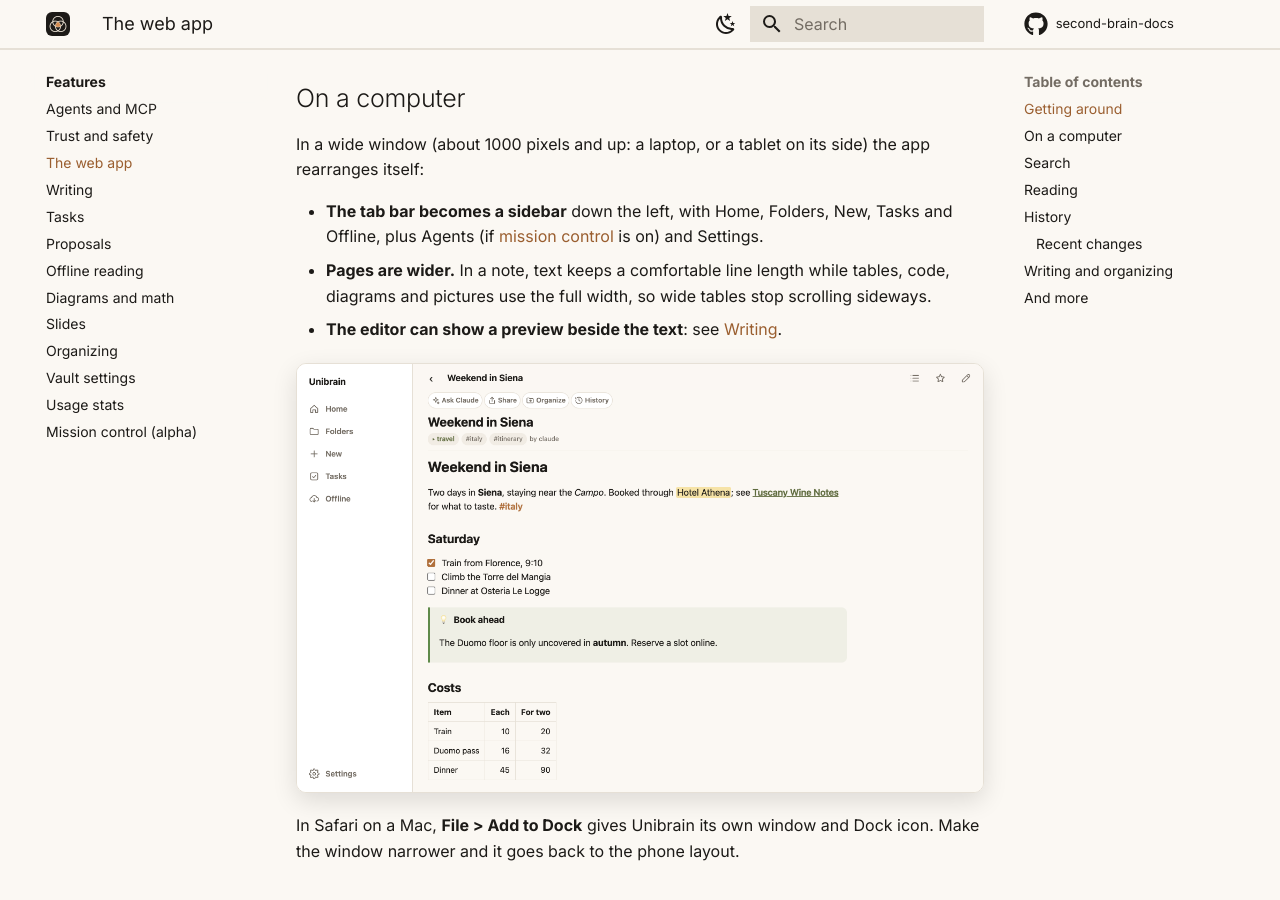
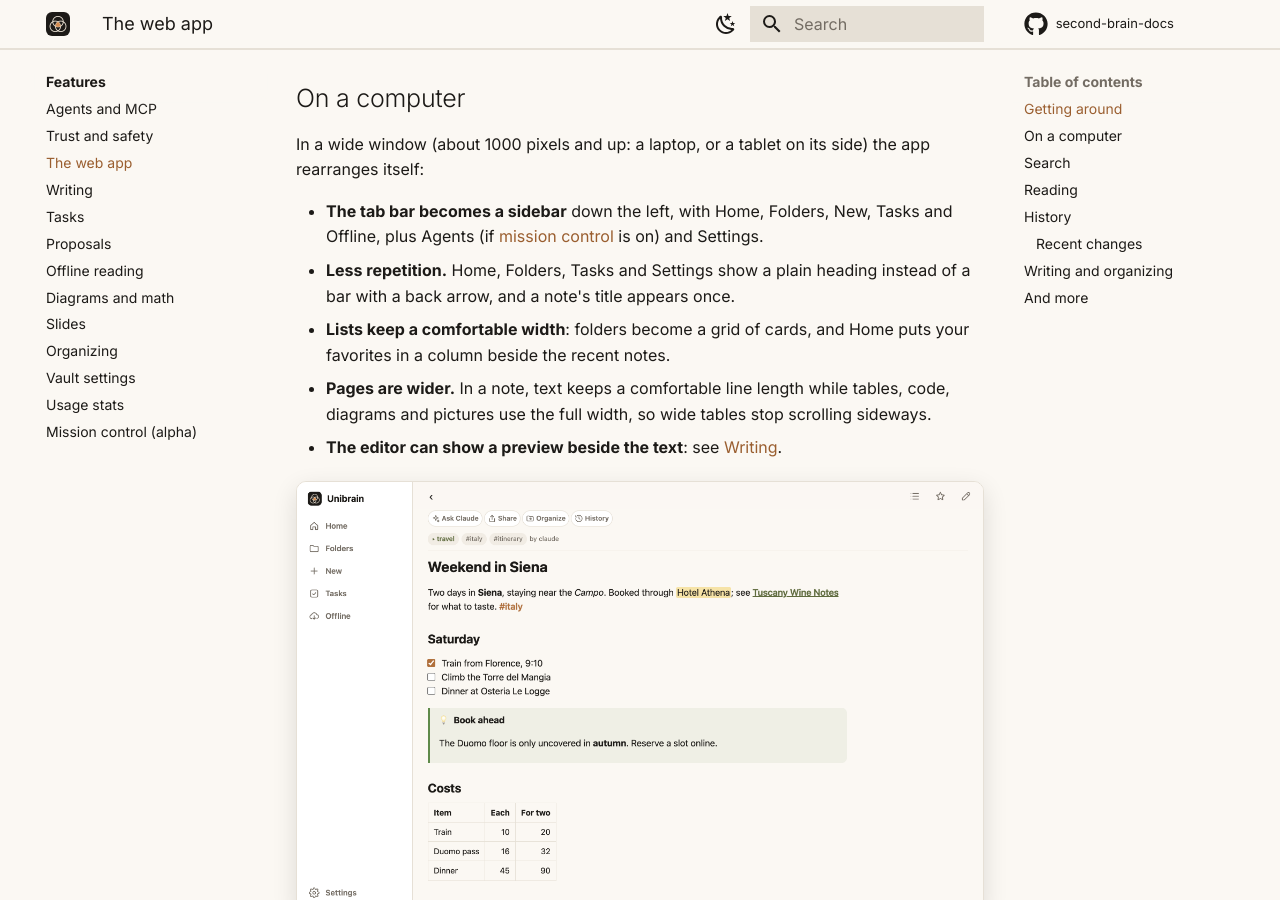
Before and after one commit to blanzp/second-brain-docs, an MkDocs documentation site: the page built from docs/features/web-app.md, in a window 1280 px wide and 900 px high, scrolled down 1089 px. Built offline with MkDocs 1.6.1 and Material for MkDocs 9.7.7, drawn with Linux system fonts in a browser that asks for light colours; comment, search, counter and statistics services are not loaded.

Commit message:
The web app on a computer: headings, list widths, retaken screenshots
Co-Authored-By: Claude Opus 5.5 <noreply@anthropic.com>

```diff
--- a/docs/features/web-app.md
+++ b/docs/features/web-app.md
@@ -34,6 +34,8 @@ The web app is where you **read, review and write**: what your agents saved, and
 In a wide window (about 1000 pixels and up: a laptop, or a tablet on its side) the app rearranges itself:
 
 - **The tab bar becomes a sidebar** down the left, with Home, Folders, New, Tasks and Offline, plus Agents (if [mission control](mission-control.md) is on) and Settings.
+- **Less repetition.** Home, Folders, Tasks and Settings show a plain heading instead of a bar with a back arrow, and a note's title appears once.
+- **Lists keep a comfortable width**: folders become a grid of cards, and Home puts your favorites in a column beside the recent notes.
 - **Pages are wider.** In a note, text keeps a comfortable line length while tables, code, diagrams and pictures use the full width, so wide tables stop scrolling sideways.
 - **The editor can show a preview beside the text**: see [Writing](editor.md#on-a-computer).
 
```
Also changed, not shown: docs/assets/images/shot-desktop-editor.png, docs/assets/images/shot-desktop.png.
